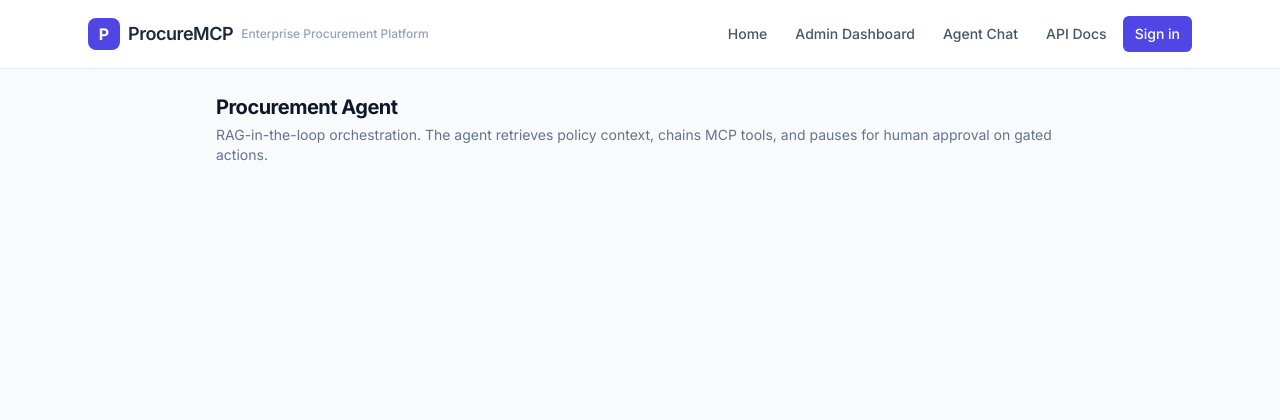
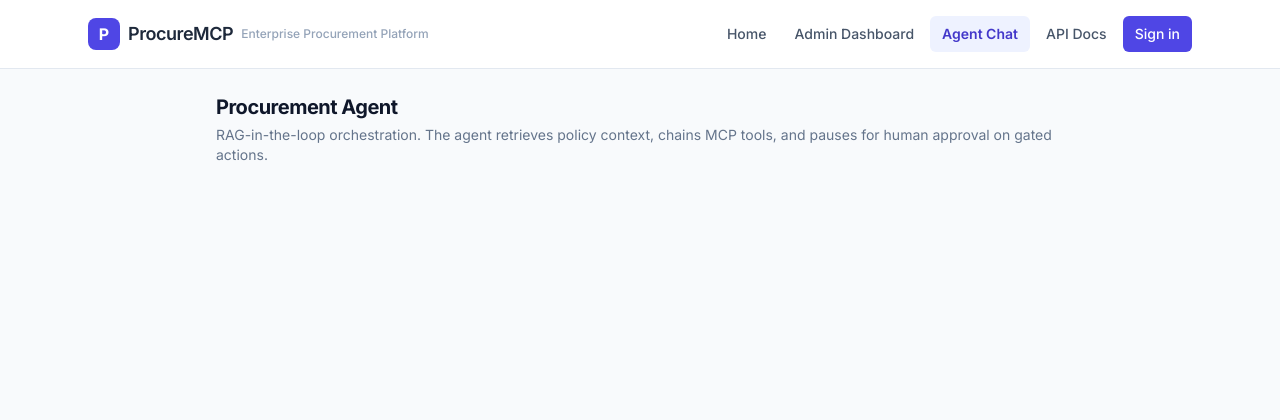
Before and after one commit to santhosh803/ProcureMCP, a Django app: page /chat/ in a window 1280 px wide. Shown: the top 420 px of the page. Run offline with Django 5.2, Linux system fonts and the light colour scheme; parts of the project's set-up code (start-up, migrations or seed data) failed here and were passed over; some libraries are stand-ins or nearby versions.

Commit message:
Highlight currently active navigation tab in base template

```diff
--- a/frontend_minimal/templates/base.html
+++ b/frontend_minimal/templates/base.html
@@ -24,10 +24,10 @@
         <span class="hidden sm:inline text-xs text-slate-400 font-medium">Enterprise Procurement Platform</span>
       </a>
       <nav class="flex items-center gap-1 text-sm font-medium">
-        <a href="/" class="px-3 py-2 rounded-md hover:bg-slate-100 text-slate-600">Home</a>
-        <a href="/admin/" class="px-3 py-2 rounded-md hover:bg-slate-100 text-slate-600">Admin Dashboard</a>
-        <a href="/chat/" class="px-3 py-2 rounded-md hover:bg-slate-100 text-slate-600">Agent Chat</a>
-        <a href="/api/docs/" class="px-3 py-2 rounded-md hover:bg-slate-100 text-slate-600">API Docs</a>
+        <a href="/" class="px-3 py-2 rounded-md transition-colors {% if request.path == '/' %}bg-indigo-50 text-indigo-700 font-semibold{% else %}text-slate-600 hover:bg-slate-100 hover:text-slate-900{% endif %}">Home</a>
+        <a href="/admin/" class="px-3 py-2 rounded-md transition-colors {% if request.path|slice:':7' == '/admin/' and not '/admin/login' in request.path %}bg-indigo-50 text-indigo-700 font-semibold{% else %}text-slate-600 hover:bg-slate-100 hover:text-slate-900{% endif %}">Admin Dashboard</a>
+        <a href="/chat/" class="px-3 py-2 rounded-md transition-colors {% if request.path|slice:':6' == '/chat/' %}bg-indigo-50 text-indigo-700 font-semibold{% else %}text-slate-600 hover:bg-slate-100 hover:text-slate-900{% endif %}">Agent Chat</a>
+        <a href="/api/docs/" class="px-3 py-2 rounded-md transition-colors {% if request.path|slice:':10' == '/api/docs/' or request.path|slice:':12' == '/api/schema/' %}bg-indigo-50 text-indigo-700 font-semibold{% else %}text-slate-600 hover:bg-slate-100 hover:text-slate-900{% endif %}">API Docs</a>
         {% if user.is_authenticated %}
           <span class="ml-2 text-xs text-slate-400 hidden sm:inline">{{ user.username }}</span>
           <form action="/admin/logout/" method="post" class="inline">{% csrf_token %}
```
